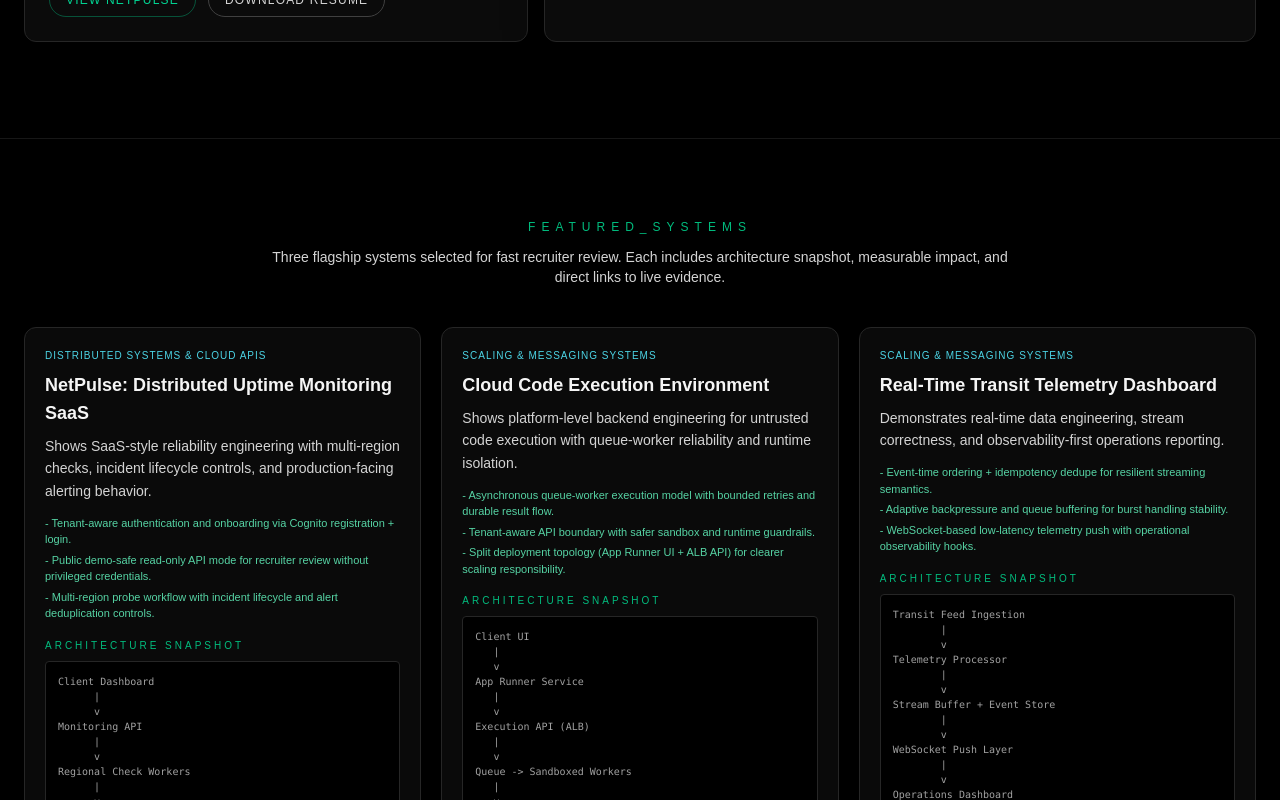
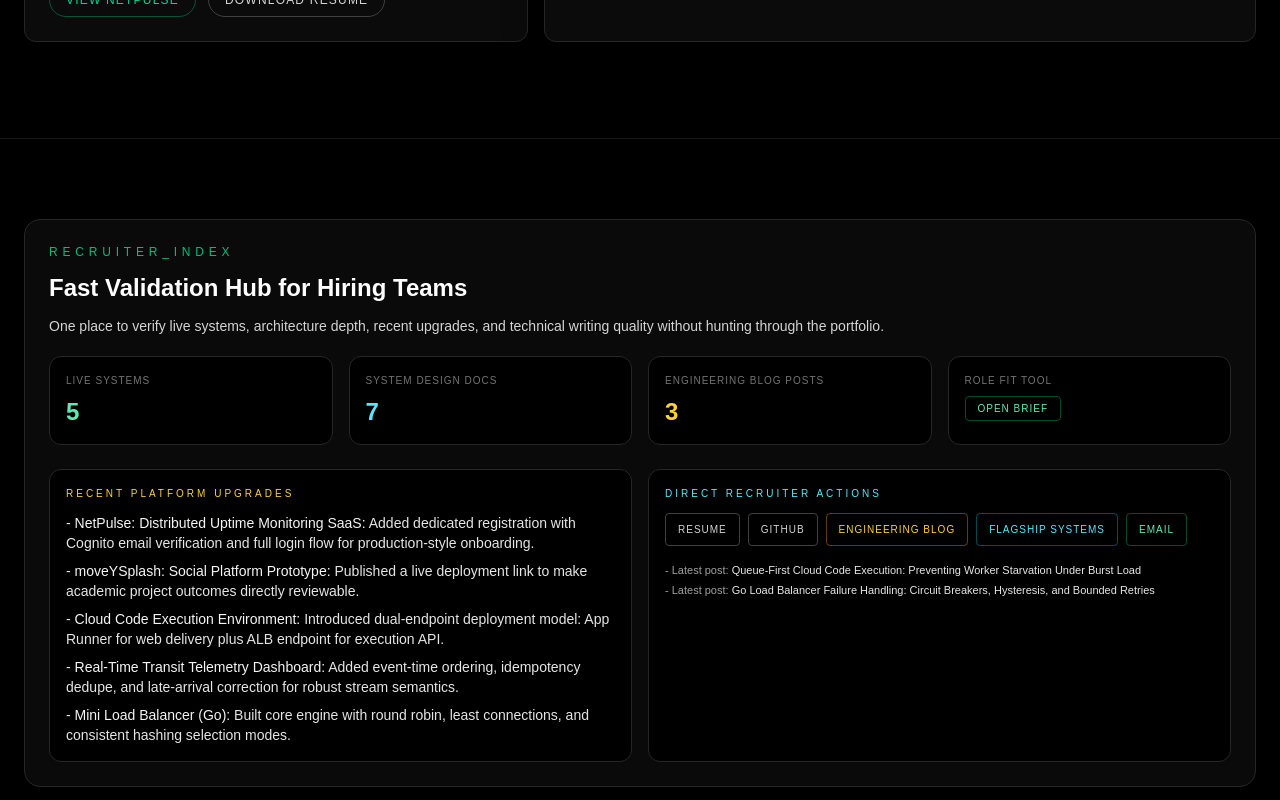
Before and after one commit to MohammedVep/mohammed-portfolio, a Next.js app: page / in a window 1280 px wide. Shown: the part 760-1560 px from the top of the page. Built offline with nearby package versions, Linux system fonts and the light colour scheme.

Commit message:
Add recruiter index section and align role fit with blog updates

```diff
--- a/app/page.tsx
+++ b/app/page.tsx
@@ -6,6 +6,7 @@
 import FeaturedSystems from "@/components/sections/featured-systems/FeaturedSystems";
 import Hero from "@/components/sections/hero/Hero";
 import Projects from "@/components/sections/projects/Projects";
+import RecruiterIndex from "@/components/sections/recruiter-index/RecruiterIndex";
 import RoleFit from "@/components/sections/role-fit/RoleFit";
 import Skills from "@/components/sections/skills/Skills";
 
@@ -13,6 +14,7 @@
   return (
     <>
       <Hero />
+      <RecruiterIndex />
       <FeaturedSystems />
       <BlogPreview />
       <About />
--- /dev/null
+++ b/components/sections/recruiter-index/RecruiterIndex.tsx
@@ -0,0 +1,118 @@
+import { profileData } from "@/content/profile";
+import { projectsData } from "@/content/projects";
+import { blogPostsSorted } from "@/content/blog";
+
+export default function RecruiterIndex() {
+  const liveProjectCount = projectsData.filter((project) => Boolean(project.liveUrl)).length;
+  const systemDesignCount = projectsData.filter((project) => Boolean(project.systemDesignUrl)).length;
+  const recentUpgrades = projectsData
+    .flatMap((project) =>
+      (project.recentUpdates ?? []).slice(0, 1).map((item) => ({
+        project: project.title,
+        detail: item,
+      }))
+    )
+    .slice(0, 5);
+
+  return (
+    <section id="recruiter-index" className="border-t border-neutral-900 bg-black py-20">
+      <div className="container mx-auto px-6">
+        <div className="rounded-2xl border border-neutral-800 bg-neutral-950 p-6 font-mono">
+          <p className="text-xs uppercase tracking-[0.4em] text-emerald-500">Recruiter_Index</p>
+          <h2 className="mt-3 text-2xl font-bold text-white">Fast Validation Hub for Hiring Teams</h2>
+          <p className="mt-3 max-w-4xl text-sm text-neutral-300">
+            One place to verify live systems, architecture depth, recent upgrades, and technical
+            writing quality without hunting through the portfolio.
+          </p>
+
+          <div className="mt-5 grid gap-4 md:grid-cols-4">
+            <div className="rounded-xl border border-neutral-800 bg-black p-4">
+              <p className="text-[10px] uppercase tracking-widest text-neutral-500">Live Systems</p>
+              <p className="mt-2 text-2xl font-bold text-emerald-300">{liveProjectCount}</p>
+            </div>
+            <div className="rounded-xl border border-neutral-800 bg-black p-4">
+              <p className="text-[10px] uppercase tracking-widest text-neutral-500">System Design Docs</p>
+              <p className="mt-2 text-2xl font-bold text-cyan-300">{systemDesignCount}</p>
+            </div>
+            <div className="rounded-xl border border-neutral-800 bg-black p-4">
+              <p className="text-[10px] uppercase tracking-widest text-neutral-500">Engineering Blog Posts</p>
+              <p className="mt-2 text-2xl font-bold text-amber-300">{blogPostsSorted.length}</p>
+            </div>
+            <div className="rounded-xl border border-neutral-800 bg-black p-4">
+              <p className="text-[10px] uppercase tracking-widest text-neutral-500">Role Fit Tool</p>
+              <a
+                href="/#role-fit"
+                className="mt-2 inline-flex rounded border border-emerald-500/40 px-3 py-1 text-[10px] uppercase tracking-widest text-emerald-300 transition hover:border-emerald-300 hover:text-emerald-200"
+              >
+                Open Brief
+              </a>
+            </div>
+          </div>
+
+          <div className="mt-6 grid gap-4 lg:grid-cols-2">
+            <div className="rounded-xl border border-neutral-800 bg-black p-4">
+              <p className="text-[10px] uppercase tracking-[0.3em] text-amber-300">Recent Platform Upgrades</p>
+              <div className="mt-3 space-y-2 text-sm text-neutral-200">
+                {recentUpgrades.map((item) => (
+                  <p key={`${item.project}-${item.detail}`}>
+                    - <span className="text-neutral-100">{item.project}:</span> {item.detail}
+                  </p>
+                ))}
+              </div>
+            </div>
+
+            <div className="rounded-xl border border-neutral-800 bg-black p-4">
+              <p className="text-[10px] uppercase tracking-[0.3em] text-cyan-300">
+                Direct Recruiter Actions
+              </p>
+              <div className="mt-3 flex flex-wrap gap-2">
+                <a
+                  href={profileData.resumeUrl}
+                  target="_blank"
+                  rel="noreferrer"
+                  className="rounded border border-neutral-700 px-3 py-2 text-[10px] uppercase tracking-widest text-neutral-300 transition hover:border-emerald-500/60 hover:text-emerald-200"
+                >
+                  Resume
+                </a>
+                <a
+                  href={profileData.githubUrl}
+                  target="_blank"
+                  rel="noreferrer"
+                  className="rounded border border-neutral-700 px-3 py-2 text-[10px] uppercase tracking-widest text-neutral-300 transition hover:border-emerald-500/60 hover:text-emerald-200"
+                >
+                  GitHub
+                </a>
+                <a
+                  href="/blog"
+                  className="rounded border border-amber-500/40 px-3 py-2 text-[10px] uppercase tracking-widest text-amber-300 transition hover:border-amber-300 hover:text-amber-200"
+                >
+                  Engineering Blog
+                </a>
+                <a
+                  href="/#featured-systems"
+                  className="rounded border border-cyan-500/40 px-3 py-2 text-[10px] uppercase tracking-widest text-cyan-300 transition hover:border-cyan-300 hover:text-cyan-200"
+                >
+                  Flagship Systems
+                </a>
+                <a
+                  href={`mailto:${profileData.email}`}
+                  className="rounded border border-emerald-500/40 px-3 py-2 text-[10px] uppercase tracking-widest text-emerald-300 transition hover:border-emerald-300 hover:text-emerald-200"
+                >
+                  Email
+                </a>
+              </div>
+
+              <div className="mt-4 space-y-1 text-[11px] text-neutral-400">
+                {blogPostsSorted.slice(0, 2).map((post) => (
+                  <p key={post.slug}>
+                    - Latest post: <span className="text-neutral-200">{post.title}</span>
+                  </p>
+                ))}
+              </div>
+            </div>
+          </div>
+        </div>
+      </div>
+    </section>
+  );
+}
--- a/components/sections/role-fit/RoleFit.tsx
+++ b/components/sections/role-fit/RoleFit.tsx
@@ -1,6 +1,7 @@
 'use client';
 
 import { useMemo, useState } from "react";
+import { blogPostsSorted } from "@/content/blog";
 import { profileData } from "@/content/profile";
 import { projectsData } from "@/content/projects";
 
@@ -36,6 +37,14 @@
   title: string;
   alignment: string[];
   evidence: string[];
+};
+
+type BlogSignal = {
+  slug: string;
+  title: string;
+  summary: string;
+  targetCompanies: string[];
+  keywords: string[];
 };
 
 const skillSignals: SkillSignal[] = [
@@ -278,6 +287,32 @@
   };
 });
 
+const blogSignals: BlogSignal[] = blogPostsSorted.map((post) => {
+  const keywords = Array.from(
+    new Set([
+      ...tokenize(post.title),
+      ...tokenize(post.summary),
+      ...post.tags.flatMap((tag) => tokenize(tag)),
+      ...post.targetCompanies.map((company) => normalize(company)),
+      ...tokenize(post.hook.problem),
+      ...tokenize(post.hook.stakes),
+      ...tokenize(post.architecture.summary),
+      ...post.stressTest.evidence.flatMap((item) => tokenize(item)),
+      ...tokenize(post.bottleneckResolution.rootCause),
+      ...tokenize(post.bottleneckResolution.solution),
+      ...post.businessImpact.flatMap((item) => tokenize(item)),
+    ])
+  ).slice(0, 100);
+
+  return {
+    slug: post.slug,
+    title: post.title,
+    summary: post.summary,
+    targetCompanies: post.targetCompanies,
+    keywords,
+  };
+});
+
 const sampleJobDescription = `New Grad Software Engineer - Full Time
 We are looking for an engineer who can build distributed backend systems, design reliable cloud APIs, and reason about scalability, observability, and performance tradeoffs. You should be comfortable with TypeScript/Java/Python, SQL data models, and production debugging.`;
 
@@ -403,17 +438,34 @@
       .filter((project) => project.keywordHits > 0 || project.impactHits > 0 || project.capabilityHits > 0)
       .sort((a, b) => b.projectScore - a.projectScore || b.proofScore - a.proofScore);
 
+    const matchedBlogPosts = blogSignals
+      .map((post) => {
+        const keywordHits = computeKeywordHits(text, post.keywords);
+        const companyHits = computeKeywordHits(
+          text,
+          post.targetCompanies.map((company) => normalize(company))
+        );
+        const blogScore = Math.min(4, keywordHits + companyHits * 2);
+        return { ...post, keywordHits, companyHits, blogScore };
+      })
+      .filter((post) => post.keywordHits > 0 || post.companyHits > 0)
+      .sort((a, b) => b.blogScore - a.blogScore || b.keywordHits - a.keywordHits);
+
     const skillCoverage = Math.min(
-      54,
+      50,
       matchedSkills.reduce((sum, signal) => sum + signal.signalScore, 0)
     );
     const projectCoverage = Math.min(
-      26,
+      24,
       matchedProjects.slice(0, 3).reduce((sum, project) => sum + project.projectScore, 0)
     );
     const proofDepth = Math.min(
       10,
       matchedProjects.slice(0, 3).reduce((sum, project) => sum + project.proofScore, 0)
+    );
+    const blogCoverage = Math.min(
+      8,
+      matchedBlogPosts.slice(0, 2).reduce((sum, post) => sum + post.blogScore, 0)
     );
 
     const stageKeywords = [
@@ -426,7 +478,7 @@
       "engineering development program",
     ];
     const stageHits = computeKeywordHits(text, stageKeywords);
-    const stageAlignment = Math.min(6, stageHits * 2);
+    const stageAlignment = Math.min(5, stageHits * 2);
 
     const logisticsKeywords = [
       "canada",
@@ -438,11 +490,18 @@
       "work authorization",
     ];
     const logisticsHits = computeKeywordHits(text, logisticsKeywords);
-    const logisticsAlignment = Math.min(4, logisticsHits);
+    const logisticsAlignment = Math.min(3, logisticsHits);
 
     const fitScore = Math.min(
       100,
-      Math.round(skillCoverage + projectCoverage + proofDepth + stageAlignment + logisticsAlignment)
+      Math.round(
+        skillCoverage +
+          projectCoverage +
+          proofDepth +
+          blogCoverage +
+          stageAlignment +
+          logisticsAlignment
+      )
     );
 
     const strongestSignals = matchedSkills.slice(0, 4).map((signal) => signal.label);
@@ -458,12 +517,16 @@
       new Set(matchedProjects.slice(0, 3).map((project) => project.projectType))
     );
     const flagshipMatches = matchedProjects.filter((project) => flagshipProjectIds.has(project.id)).length;
+    const referencedBlogs = matchedBlogPosts.slice(0, 2).map((post) => post.title);
 
     const recruiterPitch = [
       `${profileData.name} now presents as a Systems & Infrastructure New Grad engineer with quantified project outcomes, architecture-first documentation, and production-style reliability focus.`,
       matchedProjects[0]
         ? `Top project match: ${matchedProjects[0].title} (${matchedProjects[0].whyItMatters})`
         : "Relevant project evidence is available across multiple live and documented portfolio projects.",
+      matchedBlogPosts[0]
+        ? `Top blog evidence: ${matchedBlogPosts[0].title} (${matchedBlogPosts[0].summary})`
+        : "Engineering blog evidence is available for platform reliability and systems design discussions.",
       flagshipMatches > 0
         ? `Flagship systems aligned in this role fit: ${flagshipMatches}/3 (NetPulse, Cloud Code Execution, Real-Time Transit Telemetry).`
         : "Flagship systems are available and can be emphasized with role-specific keyword alignment.",
@@ -471,11 +534,12 @@
     ].join(" ");
 
     const scoreBreakdown = [
-      { label: "Role + Stack Alignment", score: Math.round(skillCoverage), max: 54 },
-      { label: "Systems + Project Relevance", score: Math.round(projectCoverage), max: 26 },
+      { label: "Role + Stack Alignment", score: Math.round(skillCoverage), max: 50 },
+      { label: "Systems + Project Relevance", score: Math.round(projectCoverage), max: 24 },
       { label: "Proof Depth (Live/Repo/Design/Metrics)", score: Math.round(proofDepth), max: 10 },
-      { label: "New Grad Program Fit", score: Math.round(stageAlignment), max: 6 },
-      { label: "Location / Logistics Match", score: Math.round(logisticsAlignment), max: 4 },
+      { label: "Engineering Blog Relevance", score: Math.round(blogCoverage), max: 8 },
+      { label: "New Grad Program Fit", score: Math.round(stageAlignment), max: 5 },
+      { label: "Location / Logistics Match", score: Math.round(logisticsAlignment), max: 3 },
     ];
 
     const briefText = [
@@ -495,6 +559,9 @@
       ...(matchedProjectTypes.length
         ? ["", "Matched Project Types:", ...matchedProjectTypes.map((item) => `- ${item}`)]
         : []),
+      ...(referencedBlogs.length
+        ? ["", "Blog Evidence Referenced:", ...referencedBlogs.map((item) => `- ${item}`)]
+        : []),
       "",
       "Recruiter-Ready Summary:",
       recruiterPitch,
@@ -508,6 +575,7 @@
       scoreBreakdown,
       referencedUpdates,
       referencedMetrics,
+      referencedBlogs,
       briefText,
     };
   }, [jobDescription]);
@@ -557,7 +625,7 @@
           <div className="mb-6 rounded-2xl border border-neutral-800 bg-neutral-950 p-5">
             <p className="text-xs uppercase tracking-widest text-neutral-500">How This AI System Works</p>
             <div className="mt-3 space-y-2 text-sm text-neutral-300">
-              <p>- Pulls evidence from Project Vault fields: why-it-matters blurbs, impact metrics, architecture summaries, and upgrades.</p>
+              <p>- Pulls evidence from Project Vault and Engineering Blog fields: architecture, upgrades, stress tests, and impact metrics.</p>
               <p>- Uses deterministic keyword + weighted scoring (no black-box generation).</p>
               <p>- Produces transparent score breakdown plus proof depth from live/repo/design/metrics signals.</p>
               <p>- Automatically updates as portfolio projects evolve, so scoring reflects your latest work.</p>
@@ -735,6 +803,19 @@
                   </div>
                 </div>
               ) : null}
+
+              {analysis.referencedBlogs.length ? (
+                <div className="rounded-xl border border-cyan-500/40 bg-cyan-500/5 p-5 lg:col-span-3">
+                  <p className="text-xs uppercase tracking-widest text-cyan-300">
+                    Blog Evidence Considered
+                  </p>
+                  <div className="mt-2 space-y-1 text-sm text-neutral-200">
+                    {analysis.referencedBlogs.map((item) => (
+                      <p key={item}>- {item}</p>
+                    ))}
+                  </div>
+                </div>
+              ) : null}
             </div>
           ) : (
             <p className="mt-6 text-center text-sm text-neutral-500">
```
Also changed, not shown: components/layout/Navbar.tsx (+10 -0 lines).
